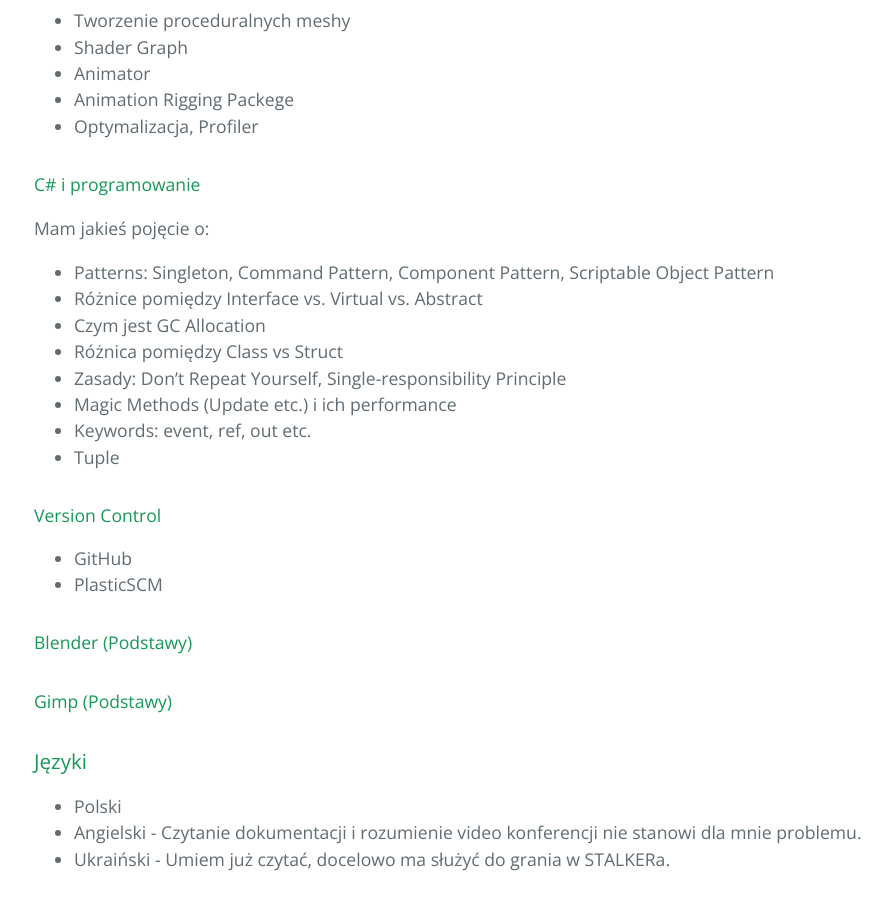
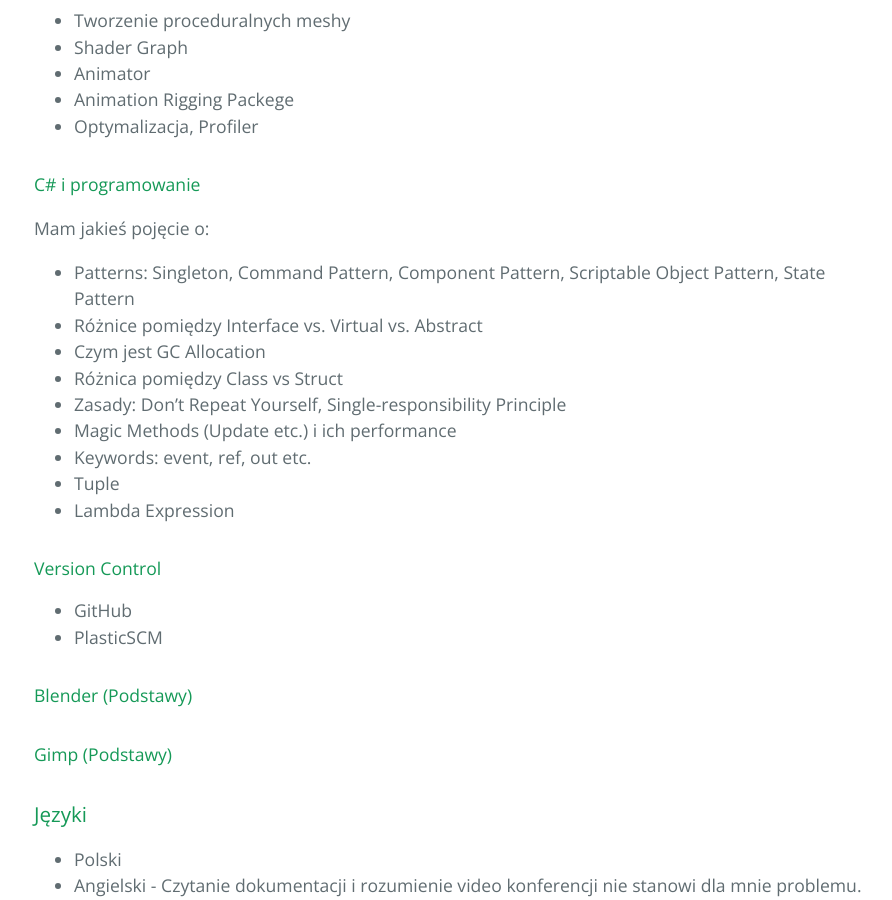
Before and after one commit to LaserRock46/laserrock46.github.io, a Jekyll site: the page built from cv.md, in a window 1280 px wide and 900 px high, scrolled down 622 px. Shown: the whole window, without its empty margins (190-1082 px from the left). Built offline with Jekyll 4.4.1, drawn with Linux system fonts in a browser that asks for light colours; the repository's description, which GitHub fills in, is left out.

Commit message:
Update cv.md

```diff
--- a/cv.md
+++ b/cv.md
@@ -22,7 +22,7 @@
 
 Mam jakieś pojęcie o:
 
-* Patterns: Singleton, Command Pattern, Component Pattern, Scriptable Object Pattern
+* Patterns: Singleton, Command Pattern, Component Pattern, Scriptable Object Pattern, State Pattern
 * Różnice pomiędzy Interface vs. Virtual vs. Abstract
 * Czym jest GC Allocation
 * Różnica pomiędzy Class vs Struct
@@ -30,6 +30,7 @@
 * Magic Methods (Update etc.) i ich performance
 * Keywords: event, ref, out etc.
 * Tuple
+* Lambda Expression
 
 #### Version Control
 
```
